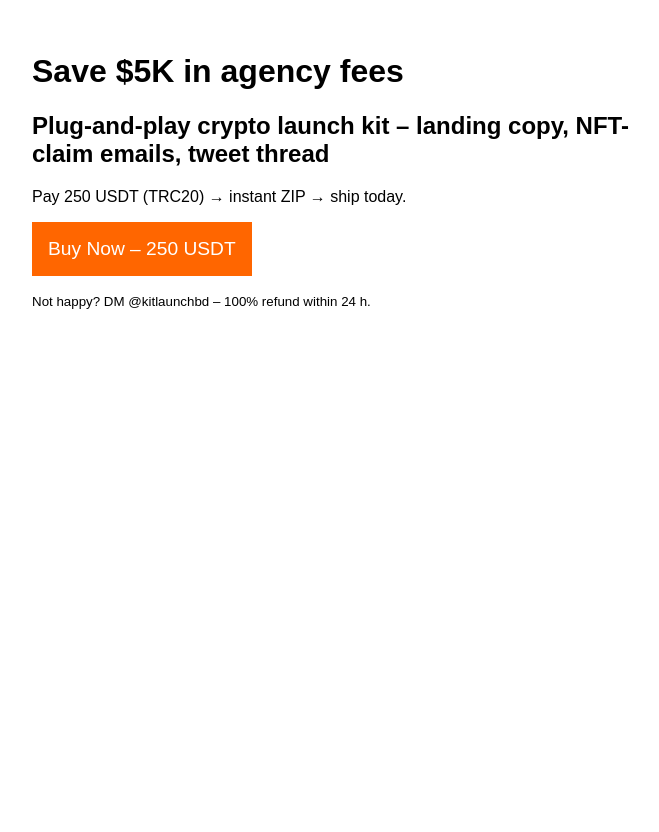
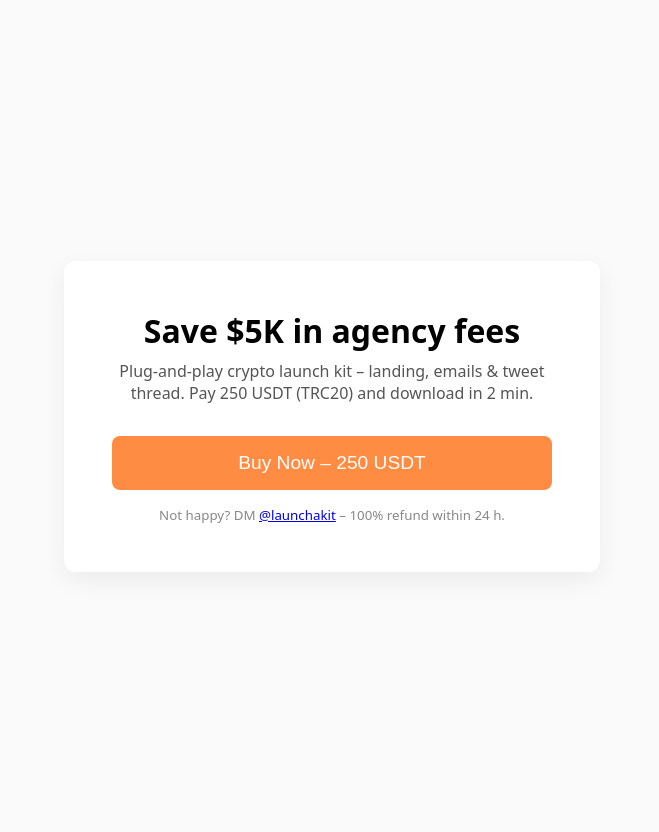
Before and after one commit to Dolphin-town/instant-kits, a Flask app: template templates/index.html in a window 1280 px wide. Shown: the whole page, without its empty margins (308-967 px from the left). Before the commit the page ends 309 px from the top, so only its background shows below. Run offline with Flask 3, Linux system fonts and the light colour scheme; the template is opened without the code that fills it, so the values that code supplies are empty.

Commit message:
Update index.html

```diff
--- a/templates/index.html
+++ b/templates/index.html
@@ -2,20 +2,31 @@
 <html lang="en">
 <head>
   <meta charset="utf-8">
-  <title>Launch Kit – Save $5K in agency fees</title>
-  <style>body{font-family:Arial;max-width:600px;margin:auto;padding:2rem}button{background:#ff6600;color:#fff;padding:1rem;border:0;cursor:pointer;font-size:1.2rem}</style>
+  <title>launchakit – Save $5K agency fees</title>
+  <meta name="viewport" content="width=device-width, initial-scale=1">
+  <style>
+    :root{--accent:#FF8C42;font-family:system-ui,-apple-system,"Segoe UI",sans-serif}
+    body{margin:0;background:#fafafa;display:flex;align-items:center;justify-content:center;min-height:100vh;text-align:center;padding:1rem}
+    .card{background:#fff;border-radius:12px;box-shadow:0 8px 24px rgba(0,0,0,.06);max-width:440px;padding:3rem}
+    h1{font-size:2rem;margin:0 0 .5rem}
+    p{color:#555;margin:0 0 2rem}
+    button{width:100%;padding:1rem;font-size:1.2rem;border:0;border-radius:8px;background:var(--accent);color:#fff;cursor:pointer;transition:.2s}
+    button:hover{filter:brightness(1.05)}
+    small{display:block;margin-top:1rem;color:#888}
+  </style>
 </head>
 <body>
-  <h1>Save $5K in agency fees</h1>
-  <h2>Plug-and-play crypto launch kit – landing copy, NFT-claim emails, tweet thread</h2>
-  <p>Pay 250 USDT (TRC20) → instant ZIP → ship today.</p>
-  <button id="buy">Buy Now – 250 USDT</button>
-  <p><small>Not happy? DM @kitlaunchbd – 100% refund within 24 h.</small></p>
+  <div class="card">
+    <h1>Save $5K in agency fees</h1>
+    <p>Plug-and-play crypto launch kit – landing, emails & tweet thread. Pay 250 USDT (TRC20) and download in 2 min.</p>
+    <button id="buy">Buy Now – 250 USDT</button>
+    <small>Not happy? DM <a href="https://t.me/launchakit" target="_blank">@launchakit</a> – 100% refund within 24 h.</small>
+  </div>
   <script>
     document.getElementById("buy").onclick = async ()=>{
-      const r = await fetch("https://<RENDER-URL>/create-order",{method:"POST"});
-      const j = await r.json();
-      location.href = j.invoice_url;
+      const res = await fetch("/create-order",{method:"POST"});
+      const data = await res.json();
+      location.href = data.invoice_url;
     }
   </script>
 </body>
```
